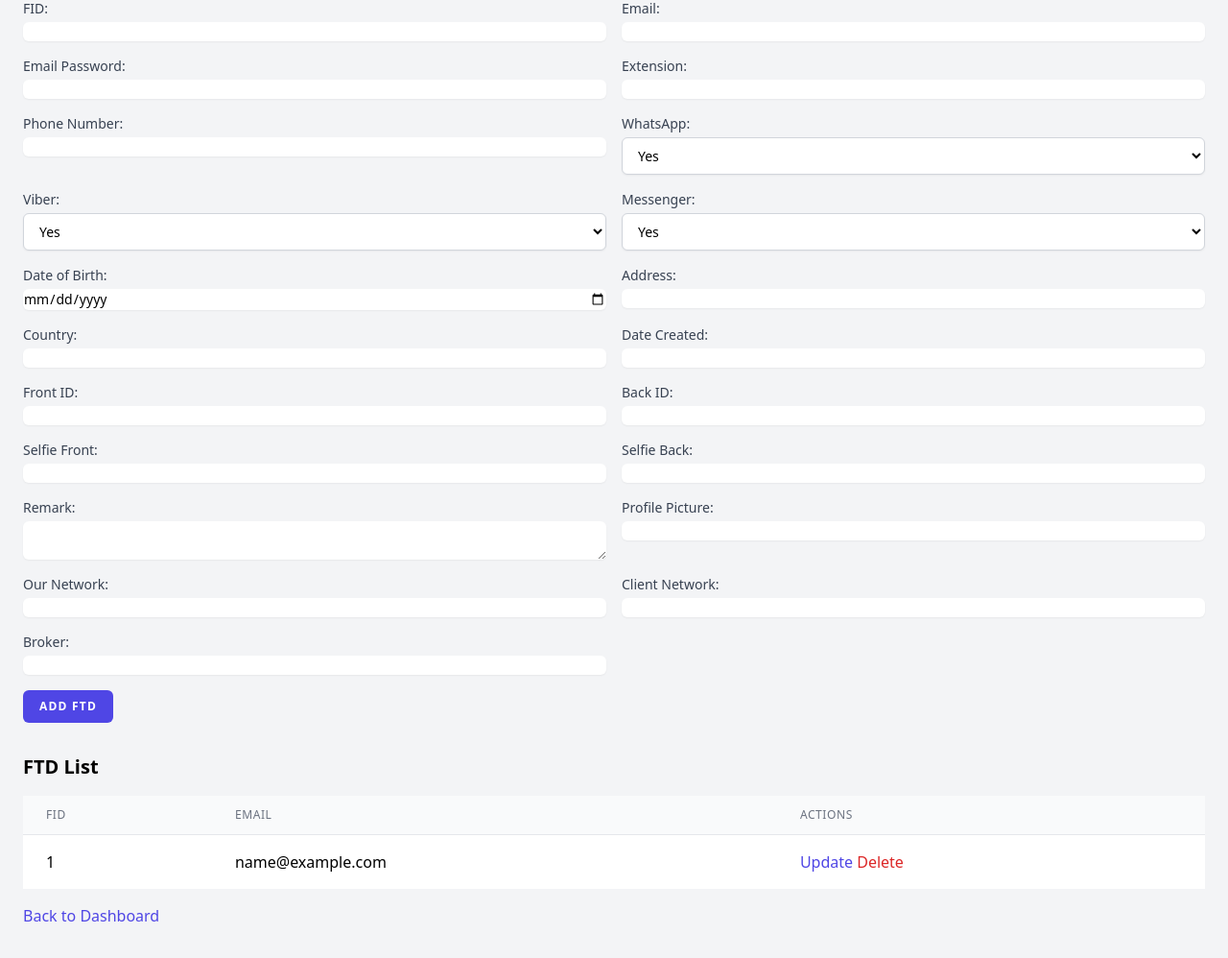
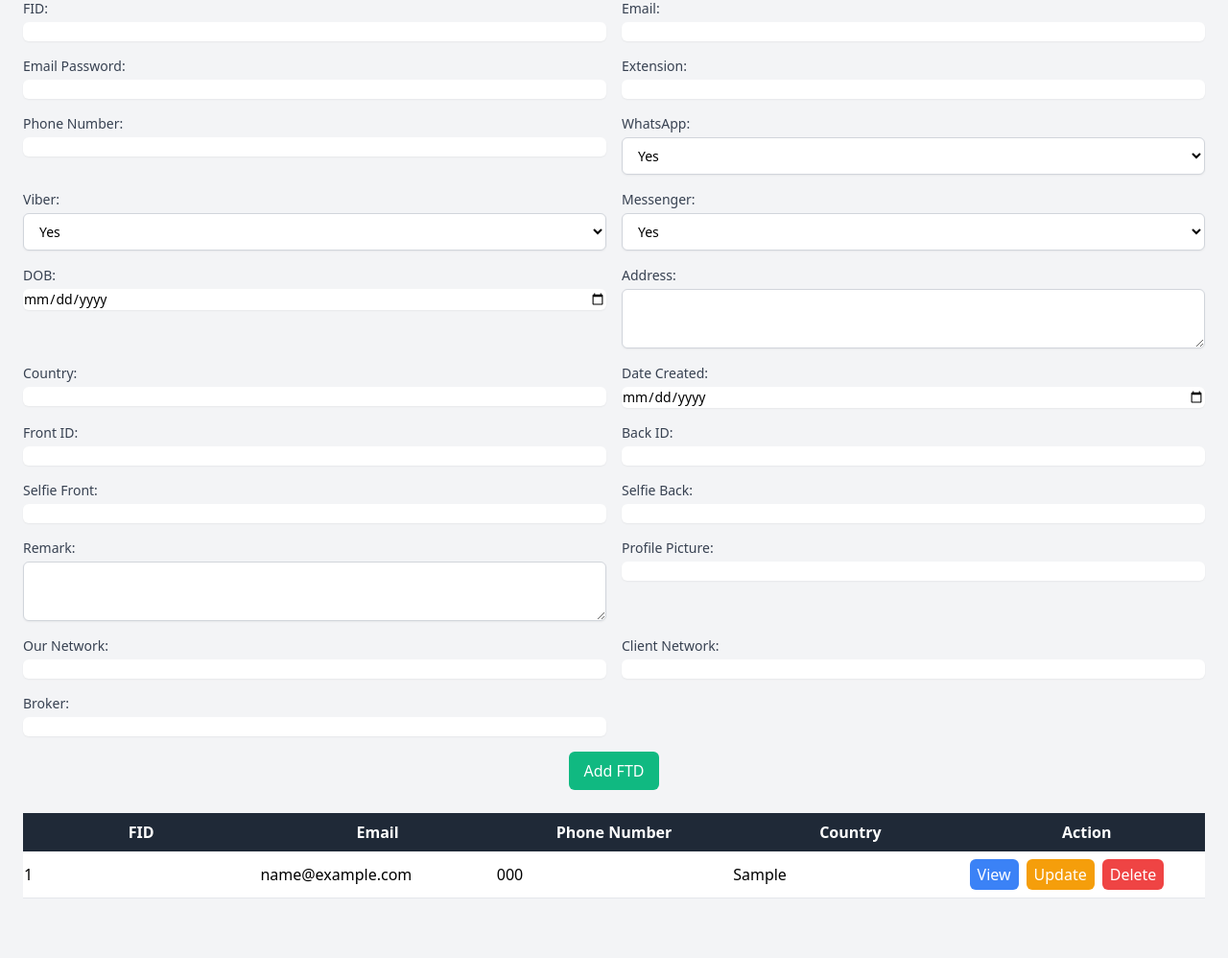
Before and after one commit to kamalnj/appCrm, a PHP site: page /manage_ftd.php in a window 1280 px wide. Shown: the part 85-1083 px from the top of the page at 96% size. After the commit the page ends 1021 px from the top, so only its background shows below. Run offline with PHP 8.4, Linux system fonts and the light colour scheme; a user stored in the database is signed in; tables that the repository leaves empty hold one stand-in row (values such as "Sample post"); a stand-in replaces the project's code that opens the database connection.

Commit message:
Add files via upload

```diff
--- a/manage_ftd.php
+++ b/manage_ftd.php
@@ -132,12 +132,12 @@ $ftds = mysqli_query($conn, "SELECT * FROM ftd");
                     </select>
                 </div>
                 <div>
-                    <label for="dob" class="block text-sm font-medium text-gray-700">Date of Birth:</label>
-                    <input type="date" id="dob" name="dob" class="mt-1 focus:ring-indigo-500 focus:border-indigo-500 block w-full shadow-sm sm:text-sm border-gray-300 rounded-md">
+                    <label for="dob" class="block text-sm font-medium text-gray-700">DOB:</label>
+                    <input type="date" id="dob" name="dob" required class="mt-1 focus:ring-indigo-500 focus:border-indigo-500 block w-full shadow-sm sm:text-sm border-gray-300 rounded-md">
                 </div>
                 <div>
                     <label for="address" class="block text-sm font-medium text-gray-700">Address:</label>
-                    <input type="text" id="address" name="address" class="mt-1 focus:ring-indigo-500 focus:border-indigo-500 block w-full shadow-sm sm:text-sm border-gray-300 rounded-md">
+                    <textarea id="address" name="address" rows="3" class="shadow-sm focus:ring-indigo-500 focus:border-indigo-500 mt-1 block w-full sm:text-sm border border-gray-300 rounded-md"></textarea>
                 </div>
                 <div>
                     <label for="country" class="block text-sm font-medium text-gray-700">Country:</label>
@@ -145,7 +145,7 @@ $ftds = mysqli_query($conn, "SELECT * FROM ftd");
                 </div>
                 <div>
                     <label for="date_created" class="block text-sm font-medium text-gray-700">Date Created:</label>
-                    <input type="text" id="date_created" name="date_created" class="mt-1 focus:ring-indigo-500 focus:border-indigo-500 block w-full shadow-sm sm:text-sm border-gray-300 rounded-md">
+                    <input type="date" id="date_created" name="date_created" required class="mt-1 focus:ring-indigo-500 focus:border-indigo-500 block w-full shadow-sm sm:text-sm border-gray-300 rounded-md">
                 </div>
                 <div>
                     <label for="front_id" class="block text-sm font-medium text-gray-700">Front ID:</label>
@@ -165,7 +165,7 @@ $ftds = mysqli_query($conn, "SELECT * FROM ftd");
                 </div>
                 <div>
                     <label for="remark" class="block text-sm font-medium text-gray-700">Remark:</label>
-                    <textarea id="remark" name="remark" class="mt-1 focus:ring-indigo-500 focus:border-indigo-500 block w-full shadow-sm sm:text-sm border-gray-300 rounded-md"></textarea>
+                    <textarea id="remark" name="remark" rows="3" class="shadow-sm focus:ring-indigo-500 focus:border-indigo-500 mt-1 block w-full sm:text-sm border border-gray-300 rounded-md"></textarea>
                 </div>
                 <div>
                     <label for="profile_picture" class="block text-sm font-medium text-gray-700">Profile Picture:</label>
@@ -184,39 +184,85 @@ $ftds = mysqli_query($conn, "SELECT * FROM ftd");
                     <input type="text" id="broker" name="broker" class="mt-1 focus:ring-indigo-500 focus:border-indigo-500 block w-full shadow-sm sm:text-sm border-gray-300 rounded-md">
                 </div>
             </div>
-            <button type="submit" name="add_ftd" class="inline-flex items-center px-4 py-2 border border-transparent rounded-md font-semibold text-xs text-white uppercase tracking-widest bg-indigo-600 hover:bg-indigo-700 active:bg-indigo-900 focus:outline-none focus:border-indigo-900 focus:ring ring-indigo-300 disabled:opacity-25 transition ease-in-out duration-150 mt-4">Add FTD</button>
+            <div class="flex justify-center">
+                <button type="submit" name="add_ftd" class="bg-green-500 text-white px-4 py-2 rounded-md hover:bg-green-700">Add FTD</button>
+            </div>
         </form>
-        <h2 class="text-xl font-semibold mt-8">FTD List</h2>
-        <div class="overflow-x-auto mt-4">
-            <table class="min-w-full divide-y divide-gray-200">
-                <thead class="bg-gray-50">
+        <div class="overflow-x-auto">
+            <table class="min-w-full bg-white mt-6">
+                <thead class="bg-gray-800 text-white">
                     <tr>
-                        <th class="px-6 py-3 text-left text-xs font-medium text-gray-500 uppercase tracking-wider">FID</th>
-                        <th class="px-6 py-3 text-left text-xs font-medium text-gray-500 uppercase tracking-wider">Email</th>
-                        <th class="px-6 py-3 text-left text-xs font-medium text-gray-500 uppercase tracking-wider">Actions</th>
+                        <th class="w-1/6 py-2">FID</th>
+                        <th class="w-1/6 py-2">Email</th>
+                        <th class="w-1/6 py-2">Phone Number</th>
+                        <th class="w-1/6 py-2">Country</th>
+                        <th class="w-1/6 py-2">Action</th>
                     </tr>
                 </thead>
-                <tbody class="bg-white divide-y divide-gray-200">
-                    <?php while ($ftd = mysqli_fetch_assoc($ftds)) { ?>
-                        <tr>
-                            <td class="px-6 py-4 whitespace-nowrap"><?php echo $ftd['fid']; ?></td>
-                            <td class="px-6 py-4 whitespace-nowrap"><?php echo $ftd['email']; ?></td>
-                            <td class="px-6 py-4 whitespace-nowrap">
-                                <form method="post" action="update_ftd.php" class="inline">
-                                    <input type="hidden" name="ftd_id" value="<?php echo $ftd['fid']; ?>">
-                                    <button type="submit" name="update_ftd" class="text-indigo-600 hover:text-indigo-900">Update</button>
+                <tbody>
+                    <?php while ($row = mysqli_fetch_assoc($ftds)) { ?>
+                    <tr class="border-b">
+                        <td class="py-2"><?php echo $row['fid']; ?></td>
+                        <td class="py-2"><?php echo $row['email']; ?></td>
+                        <td class="py-2"><?php echo $row['phone_number']; ?></td>
+                        <td class="py-2"><?php echo $row['country']; ?></td>
+                        <td class="py-2">
+                            <div class="flex space-x-2">
+                                <button onclick="viewFTD('<?php echo $row['fid']; ?>')" class="bg-blue-500 text-white px-2 py-1 rounded-md hover:bg-blue-700">View</button>
+                                <form method="post" action="update_ftd.php">
+                                    <input type="hidden" name="ftd_id" value="<?php echo $row['fid']; ?>">
+                                    <button type="submit" class="bg-yellow-500 text-white px-2 py-1 rounded-md hover:bg-yellow-700">Update</button>
                                 </form>
-                                <form method="post" class="inline">
-                                    <input type="hidden" name="ftd_id" value="<?php echo $ftd['fid']; ?>">
-                                    <button type="submit" name="delete_ftd" class="text-red-600 hover:text-red-900">Delete</button>
+                                <form method="post">
+                                    <input type="hidden" name="ftd_id" value="<?php echo $row['fid']; ?>">
+                                    <button type="submit" name="delete_ftd" class="bg-red-500 text-white px-2 py-1 rounded-md hover:bg-red-700">Delete</button>
                                 </form>
-                            </td>
-                        </tr>
+                            </div>
+                        </td>
+                    </tr>
                     <?php } ?>
                 </tbody>
             </table>
         </div>
-        <a href="dashboard.php" class="text-indigo-600 hover:text-indigo-900 mt-4 block">Back to Dashboard</a>
     </div>
+
+    <!-- Modal -->
+    <div id="viewModal" class="fixed z-10 inset-0 overflow-y-auto hidden">
+        <div class="flex items-end justify-center min-h-screen pt-4 px-4 pb-20 text-center sm:block sm:p-0">
+            <div class="fixed inset-0 transition-opacity" aria-hidden="true">
+                <div class="absolute inset-0 bg-gray-500 opacity-75"></div>
+            </div>
+            <span class="hidden sm:inline-block sm:align-middle sm:h-screen" aria-hidden="true">&#8203;</span>
+            <div class="inline-block align-bottom bg-white rounded-lg px-4 pt-5 pb-4 text-left overflow-hidden shadow-xl transform transition-all sm:my-8 sm:align-middle sm:max-w-lg sm:w-full">
+                <div>
+                    <h3 class="text-lg leading-6 font-medium text-gray-900 mb-4">FTD Details</h3>
+                    <div id="ftdDetails" class="space-y-2"></div>
+                </div>
+                <div class="mt-5 sm:mt-6">
+                    <button onclick="closeModal()" class="inline-flex justify-center w-full rounded-md border border-transparent shadow-sm px-4 py-2 bg-indigo-600 text-base font-medium text-white hover:bg-indigo-700 focus:outline-none focus:ring-2 focus:ring-offset-2 focus:ring-indigo-500 sm:text-sm">Close</button>
+                </div>
+            </div>
+        </div>
+    </div>
+
+    <script>
+        function viewFTD(fid) {
+            fetch('get_ftd_details.php?fid=' + fid)
+                .then(response => response.json())
+                .then(data => {
+                    let details = '';
+                    for (const [key, value] of Object.entries(data)) {
+                        details += <div><strong>${key}:</strong> ${value}</div>;
+                    }
+                    document.getElementById('ftdDetails').innerHTML = details;
+                    document.getElementById('viewModal').classList.remove('hidden');
+                })
+                .catch(error => console.error('Error fetching FTD details:', error));
+        }
+
+        function closeModal() {
+            document.getElementById('viewModal').classList.add('hidden');
+        }
+    </script>
 </body>
 </html>
```
Also changed, not shown: get_ftd_details.php (added, +17 -0 lines).
